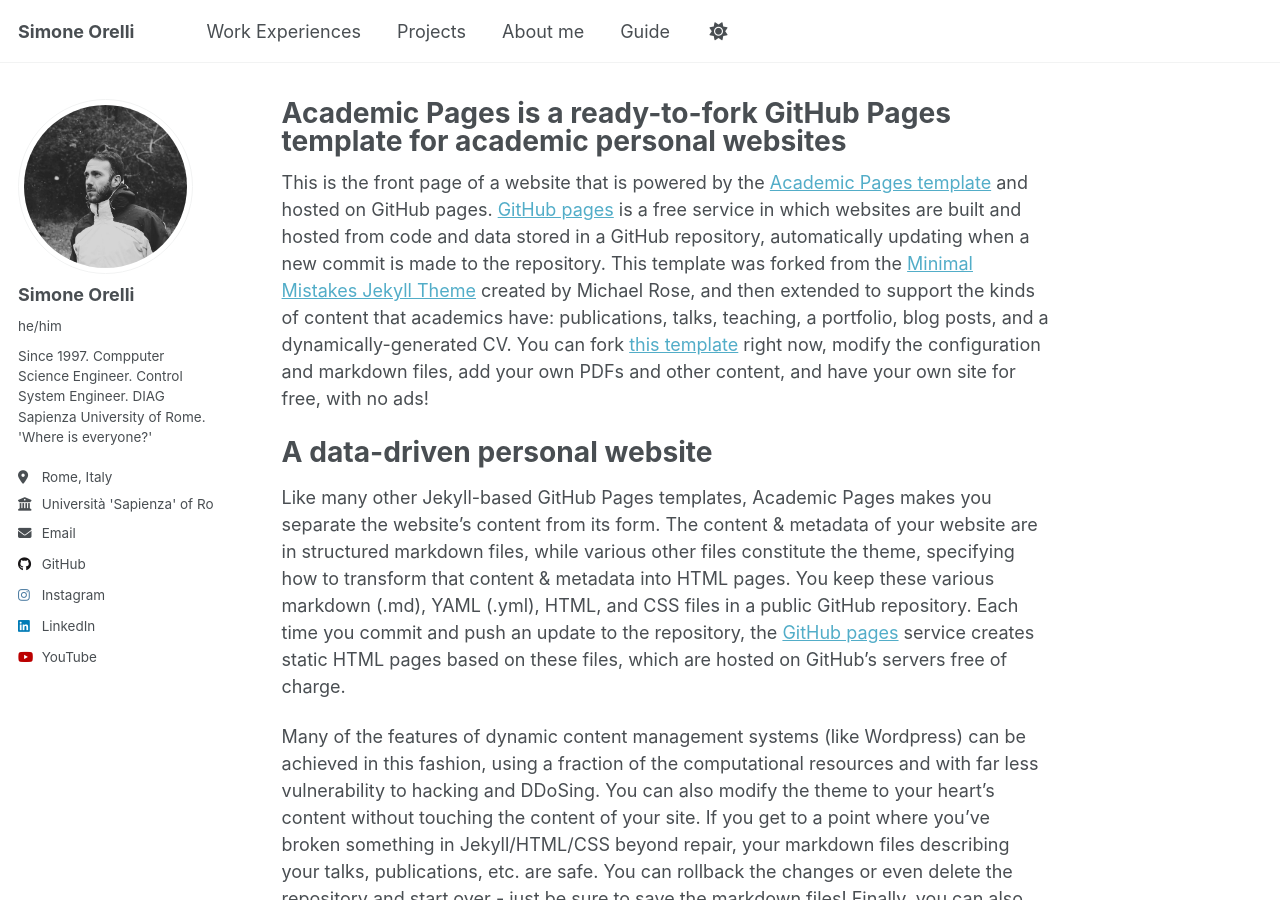
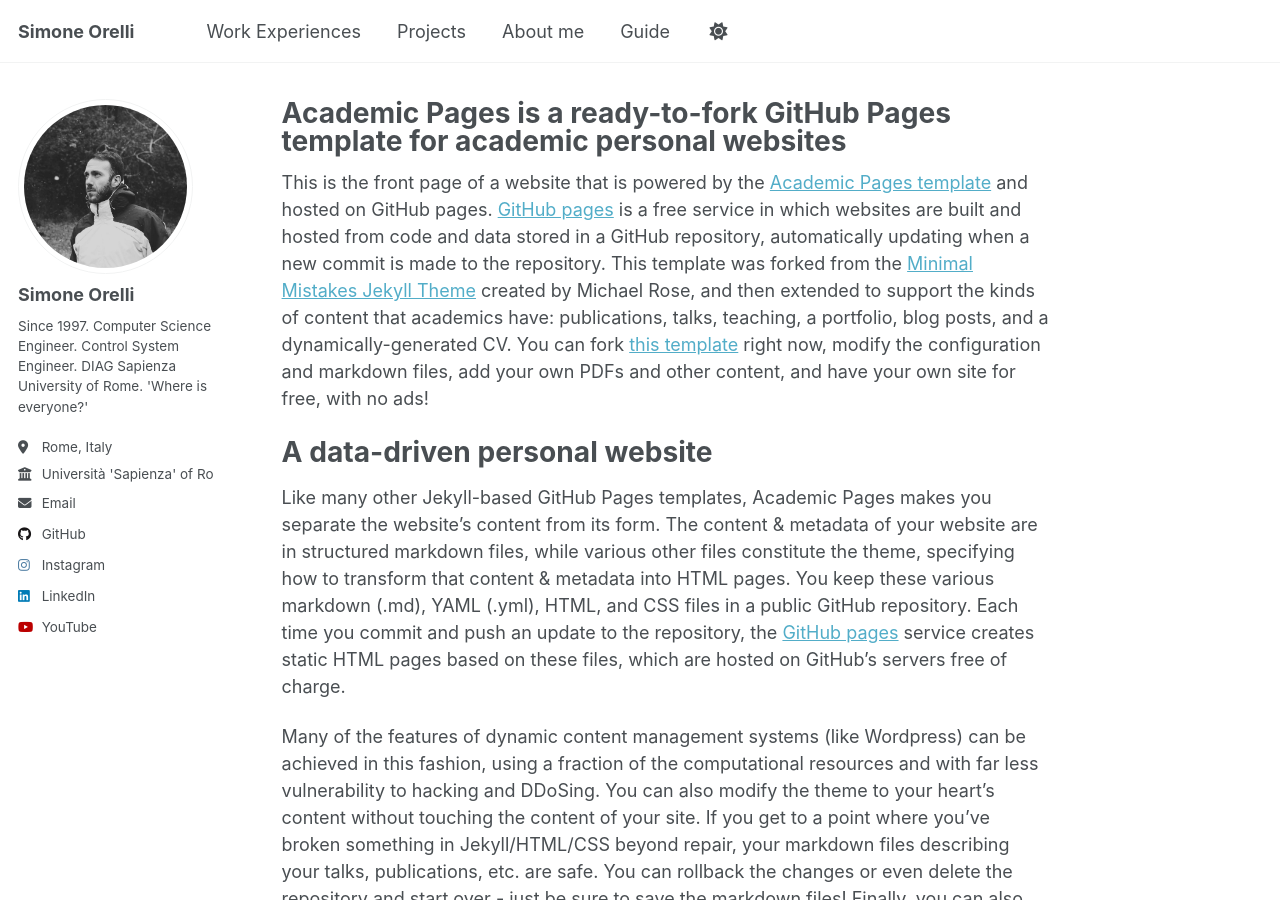
Before and after one commit to Messi-Orion10/s_orion10.github.io, a Jekyll site: the page built from _pages/about.md, in a window 1280 px wide and 900 px high. Built offline with Jekyll 4.4.1, drawn with Linux system fonts in a browser that asks for light colours.

Commit message:
Update _config.yml

```diff
--- a/_config.yml
+++ b/_config.yml
@@ -24,8 +24,8 @@ author:
   # Biographic information
   avatar           : "profile_ph.jpg"
   name             : "Simone Orelli"
-  pronouns         : "he/him"
-  bio              : "Since 1997. Compputer Science Engineer. Control System Engineer. DIAG Sapienza University of Rome. 'Where is everyone?'"
+  pronouns         : #"he/him"
+  bio              : "Since 1997. Computer Science Engineer. Control System Engineer. DIAG Sapienza University of Rome. 'Where is everyone?'"
   location         : "Rome, Italy"
   employer         : "Università 'Sapienza' of Rome"
   uri              : # URL
```
